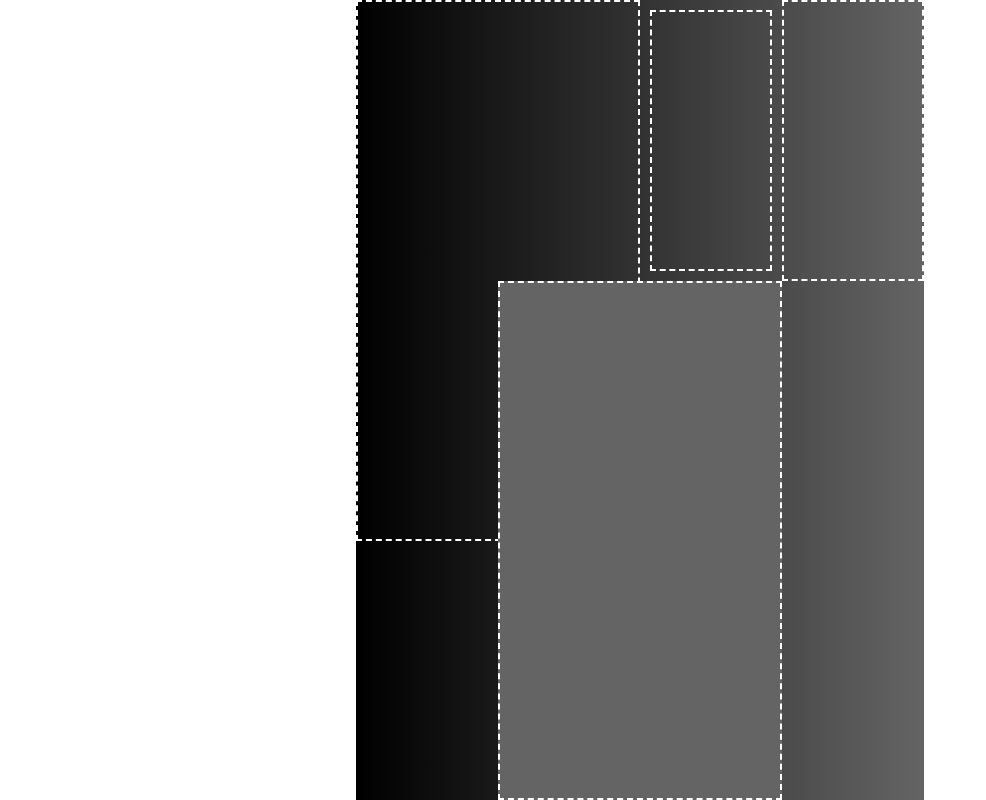
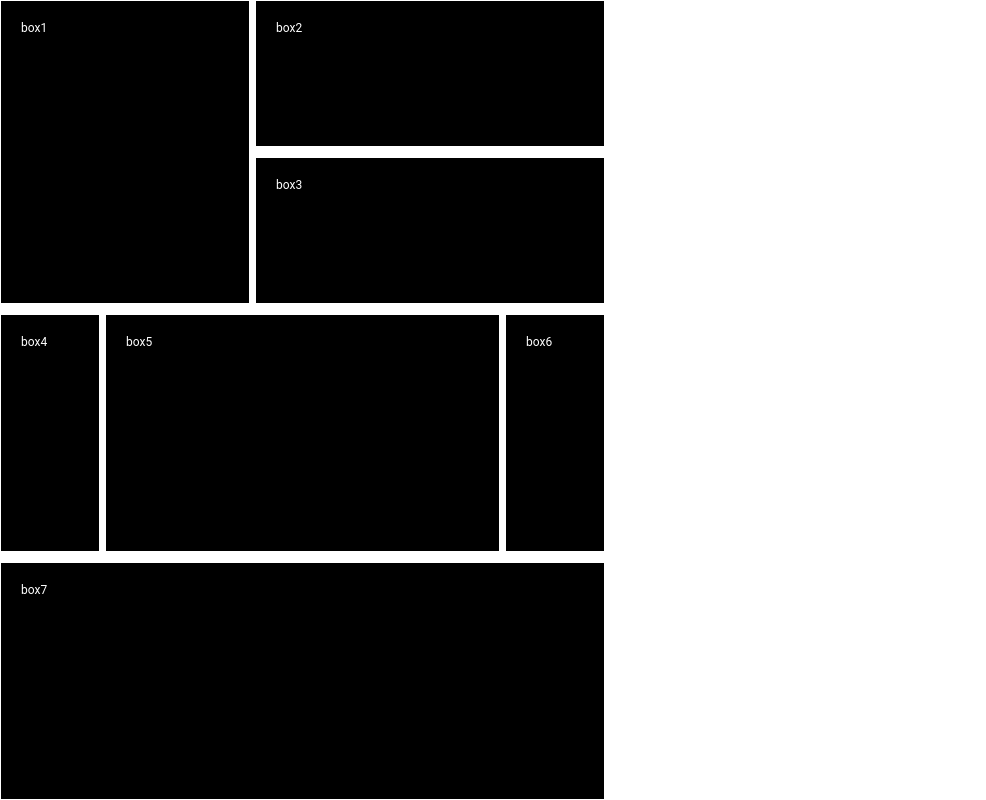
Before and after one commit to cmmotion/cmmotion.github.io, a plain HTML site: page a2/index.html in a window 1280 px wide. Shown: the whole page, without its empty margins (0-986 px from the left). Drawn offline with Linux system fonts and the light colour scheme.

Commit message:
Add files via upload

```diff
--- a/a2/index.html
+++ b/a2/index.html
@@ -10,16 +10,18 @@
 
     <script src="script.js"></script>
 
+    <title> Assignment 2 - Browser Based Experiments</title>
+
 </head>
 
 <body>
-
-    <div id="grid-container-bg">
-        <div class="grid-item-one" id="box-one"></div>
-        <div class="grid-item-one" id="box-two"></div>
-            <div class="grid-item-one" style="margin: 10px;"></div>
-            <div class="grid-item-one"></div>
-    </div>
+    <box1>box1</box1>
+    <box2>box2</box2>
+    <box3>box3</box3>
+    <box4>box4</box4>
+    <box5>box5</box5>
+    <box6>box6</box6>
+    <box7>box7</box7>
 
 </body>
 
--- a/a2/style.css
+++ b/a2/style.css
@@ -1,40 +1,134 @@
-*{
+* {
     box-sizing: border-box;
     margin: 0;
+    padding: 0;
 }
 
-:root{
-    --colour-one: rgb(0,0,0);
-    --colour-two: rgb(100,100,100);
-    --colour-three:rgb(180,180,180);
-    --colour-four:rgb(240,240,240);
-    --border-one: dashed 2px white;
+body {
+
+    font-family: 'Roboto', sans-serif;
+    font-size: 12px;
+    height: 100vh;
+    width: 600px;
+    display: grid;
+    grid-template-areas:
+    'box1 box2 box2'
+    'box1 box3 box3'
+    'box4 box5 box6'
+    'box4 box5 box6'
+    'box7 box7 box7'
+    'box7 box7 box7';
+    column-gap: 5px;
+    row-gap: 10px;
+
+}
+
+box1,
+box2,
+box3,
+box4,
+box5,
+box6,
+box7 {
+    background-color: black;
+    color: white;
+    padding: 20px;
+    border: white 1px solid;
+    grid-template-rows: 1fr 1fr 1fr;
+    grid-template-columns: 2fr 3fr 3fr;
+}
+
+box1 {
+    grid-area: box1;
+    width: 250px;
+}
+
+box2 {
+    grid-area: box2;
+    width: 350px;
+
+}
+
+box3 {
+    grid-area: box3;
+    width: 350px;
+
+}
+
+box4 {
+    grid-area: box4;
+    width: 100px;
+
+
+}
+
+box5 {
+    grid-area: box5;
+    width: 395px;
+    margin-left: -150px;
+
+}
+
+box6 {
+    grid-area: box6;
+    width: 100px;
+}
+
+box7 {
+    grid-area: box7;
+    width: 605px;
 }
 
 
-/*This is the main page grid, 4x4*/
-#grid-container-bg{
-    background-color: var(--colour-one);
-    width: 71vh;
-    height: 100vh;
-    margin: 0 auto;
-    display: grid;
-    grid-template-columns: 1fr 1fr 1fr 1fr;
-    grid-template-columns: 1fr 1fr 1fr 1fr;
-    background-image: linear-gradient(to right, var(--colour-one), var(--colour-two));
+/*Initial Approach to building the grid;
+
+.box1 {
+    grid-column-start: 1;
+    grid-column-end: 2;
+    grid-row-start: 1;
+    grid-row-end: 3;
+    border: 10px;
+    border-color: black;
 }
 
-.grid-item-one{
-    border: var(--border-one);
+.box2 {
+    grid-column-start: 2;
+    grid-column-end: 4;
+    grid-row-start: 1;
+    grid-row-end: 2;
 }
 
-#box-one{
-    grid-row: 1/3;
-    grid-column: 1/3;
+.box3 {
+    grid-column-start: 2;
+    grid-column-end: 4;
+    grid-row-start: 2;
+    grid-row-end: 4;
 }
 
-#box-two{
-    grid-row: 2/4;
-    grid-column: 2/4;
-    background-color: var(--colour-two);
+.box4 {
+    grid-column-start: 1;
+    grid-column-end: 2;
+    grid-row-start: 4;
+    grid-row-end: 5;
 }
+
+.box5 {
+    grid-column-start: 2;
+    grid-column-end: 3;
+    grid-row-start: 4;
+    grid-row-end: 5;
+}
+
+.box6 {
+    grid-column-start: 3;
+    grid-column-end: 4;
+    grid-row-start: 4;
+    grid-row-end: 5;
+}
+
+.box7 {
+    grid-column-start: 1;
+    grid-column-end: 4;
+    grid-row-start: 5;
+    grid-row-end: 6;
+}*/
```
